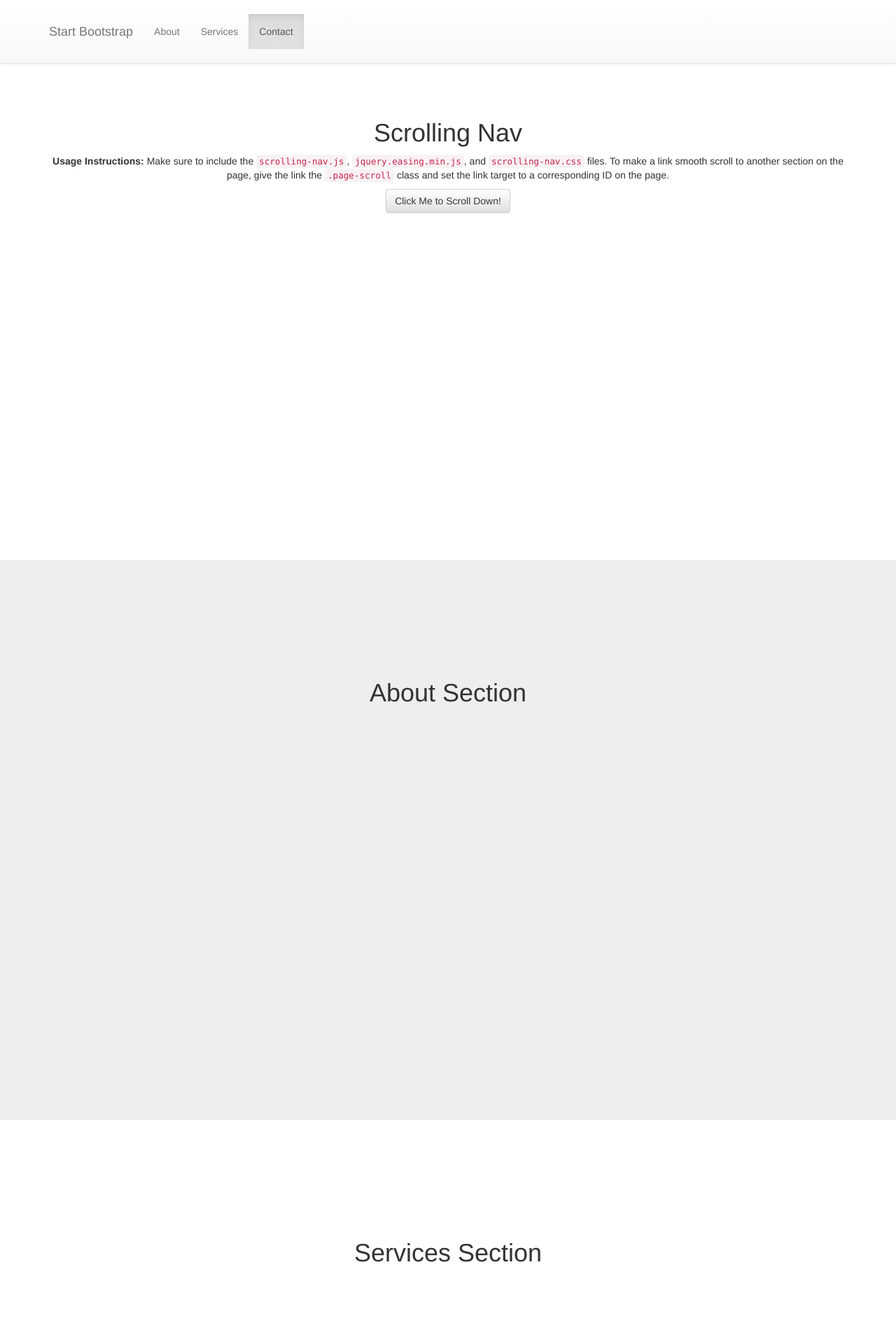
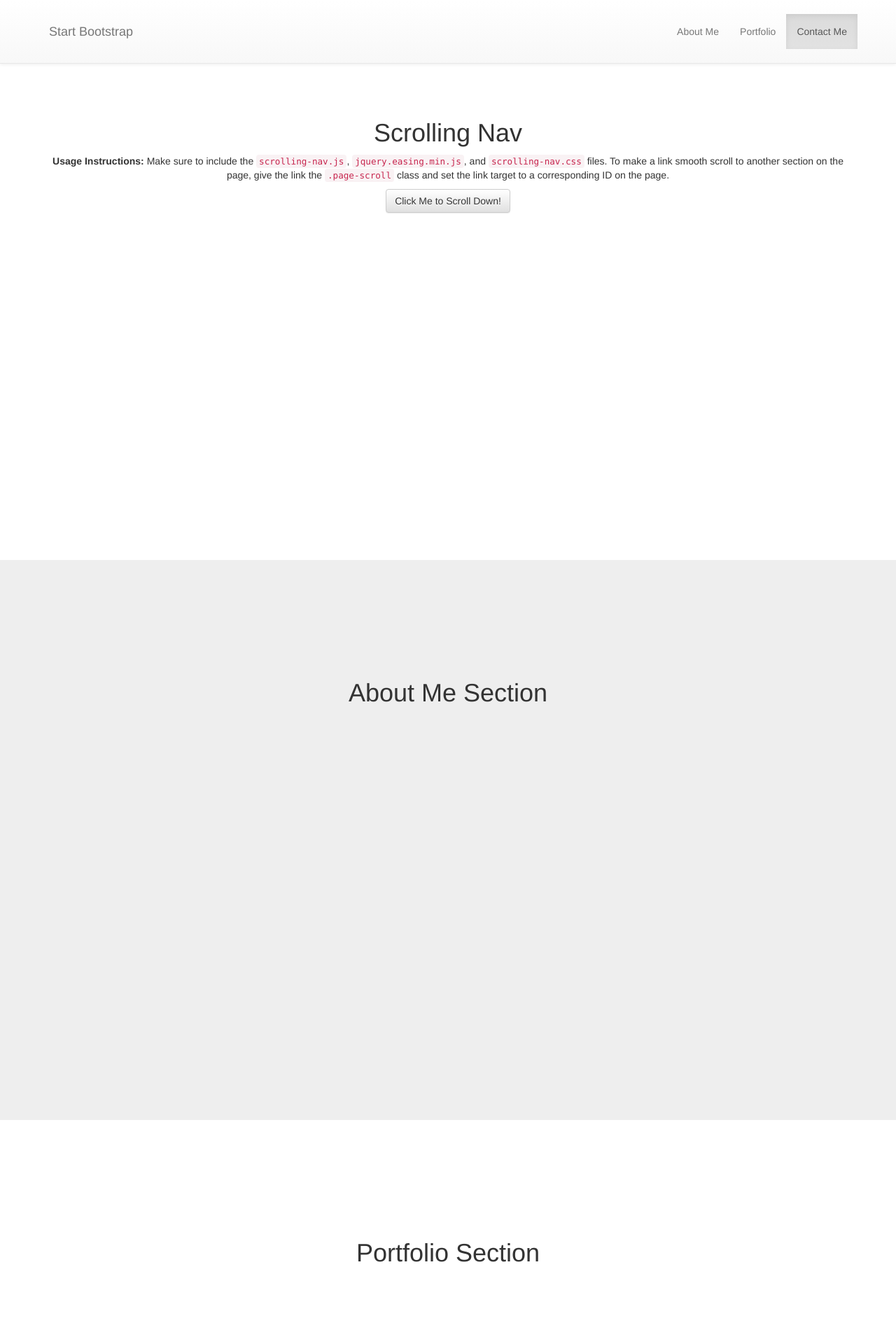
Before and after one commit to josephrohrer/personal-website, a PHP site: page / in a window 1280 px wide. Shown: the top 1920 px of the page at 70% size. Run offline with PHP 8.4, Linux system fonts and the light colour scheme; some libraries are stand-ins or nearby versions.

Commit message:
Begun webpage.

```diff
--- a/public_html/css/scrolling-nav.css
+++ b/public_html/css/scrolling-nav.css
@@ -38,14 +38,14 @@ of those sections to manage the look and feel of the site. */
     background: #fff;
 }
 
-.about-section {
+.aboutme-section {
     height: 100%;
     padding-top: 150px;
     text-align: center;
     background: #eee;
 }
 
-.services-section {
+.portfolio-section {
     height: 100%;
     padding-top: 150px;
     text-align: center;
--- a/public_html/index.html
+++ b/public_html/index.html
@@ -60,19 +60,19 @@
 
             <!-- Collect the nav links, forms, and other content for toggling -->
             <div class="collapse navbar-collapse navbar-ex1-collapse">
-                <ul class="nav navbar-nav">
+                <ul class="nav navbar-nav navbar-right">
                     <!-- Hidden li included to remove active class from about link when scrolled up past about section -->
                     <li class="hidden">
                         <a class="page-scroll" href="#page-top"></a>
                     </li>
                     <li>
-                        <a class="page-scroll" href="#about">About</a>
+                        <a class="page-scroll" href="#aboutme">About Me</a>
                     </li>
                     <li>
-                        <a class="page-scroll" href="#services">Services</a>
+                        <a class="page-scroll" href="#portfolio">Portfolio</a>
                     </li>
                     <li>
-                        <a class="page-scroll" href="#contact">Contact</a>
+                        <a class="page-scroll" href="#contact">Contact Me</a>
                     </li>
                 </ul>
             </div>
@@ -88,29 +88,29 @@
                 <div class="col-lg-12">
                     <h1>Scrolling Nav</h1>
                     <p><strong>Usage Instructions:</strong> Make sure to include the <code>scrolling-nav.js</code>, <code>jquery.easing.min.js</code>, and <code>scrolling-nav.css</code> files. To make a link smooth scroll to another section on the page, give the link the <code>.page-scroll</code> class and set the link target to a corresponding ID on the page.</p>
-                    <a class="btn btn-default page-scroll" href="#about">Click Me to Scroll Down!</a>
+                    <a class="btn btn-default page-scroll" href="#aboutme">Click Me to Scroll Down!</a>
                 </div>
             </div>
         </div>
     </section>
 
-    <!-- About Section -->
-    <section id="about" class="about-section">
+    <!-- About Me Section -->
+    <section id="aboutme" class="aboutme-section">
         <div class="container">
             <div class="row">
                 <div class="col-lg-12">
-                    <h1>About Section</h1>
+                    <h1>About Me Section</h1>
                 </div>
             </div>
         </div>
     </section>
 
-    <!-- Services Section -->
-    <section id="services" class="services-section">
+    <!-- Portfolio Section -->
+    <section id="portfolio" class="portfolio-section">
         <div class="container">
             <div class="row">
                 <div class="col-lg-12">
-                    <h1>Services Section</h1>
+                    <h1>Portfolio Section</h1>
                 </div>
             </div>
         </div>
```
